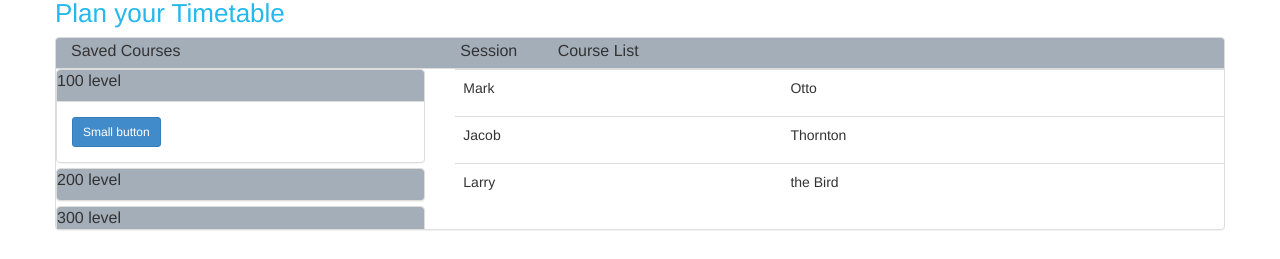
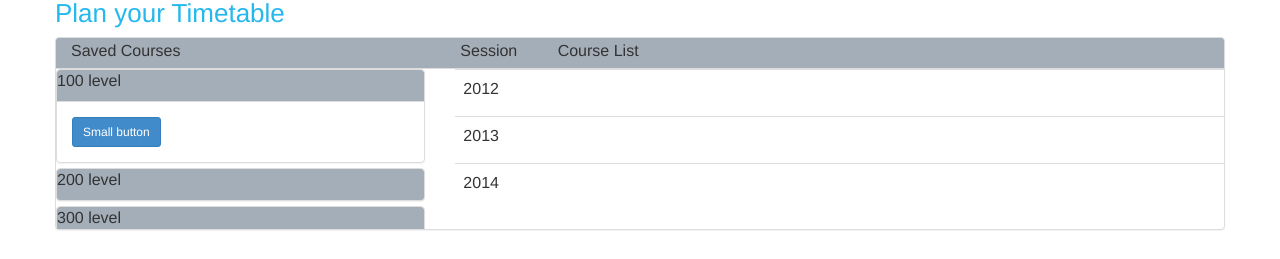
Before and after one commit to ETK/Courseplanner, a plain HTML site: page index.html in a window 1280 px wide. Shown: the part 444-703 px from the top of the page. Drawn offline with nearby package versions, Linux system fonts and the light colour scheme.

Commit message:
table layout fix

```diff
--- a/index.html
+++ b/index.html
@@ -173,16 +173,16 @@
             </thead>
             <tbody>
               <tr>
-                <td>Mark</td>
-                <td>Otto</td>
+                <td class="panel-title col-md-1" >2012</td>
+                <td class="panel-title col-md-7"></td>
               </tr>
               <tr>
-                <td>Jacob</td>
-                <td>Thornton</td>
+                <td class="panel-title col-md-1" >2013</td>
+                <td class="panel-title col-md-7"></td>
               </tr>
               <tr>
-                <td>Larry</td>
-                <td>the Bird</td>
+                <td class="panel-title col-md-1" >2014</td>
+                <td class="panel-title col-md-7"></td>
               </tr>
             </tbody>
           </table>
```
